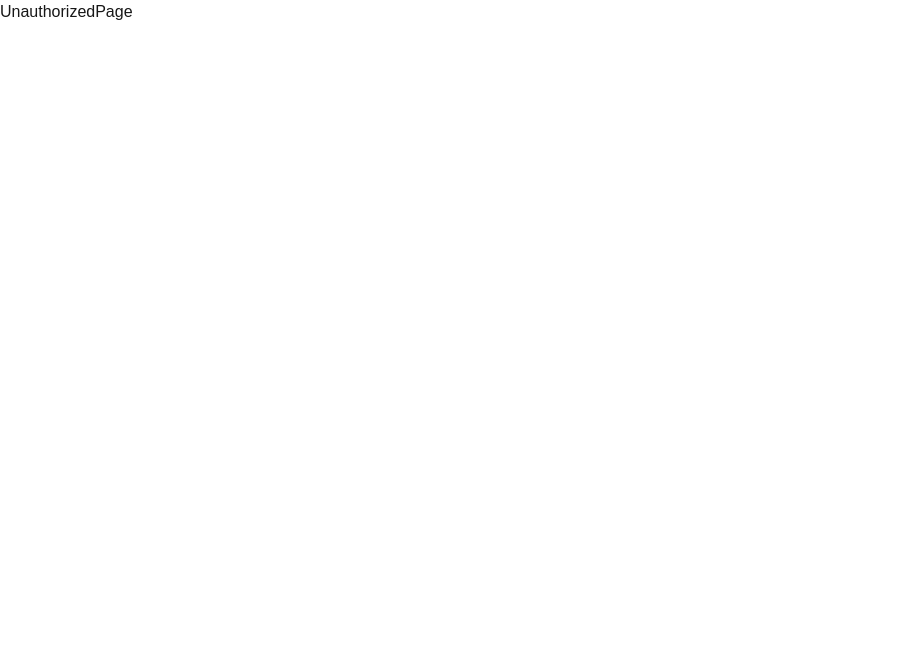
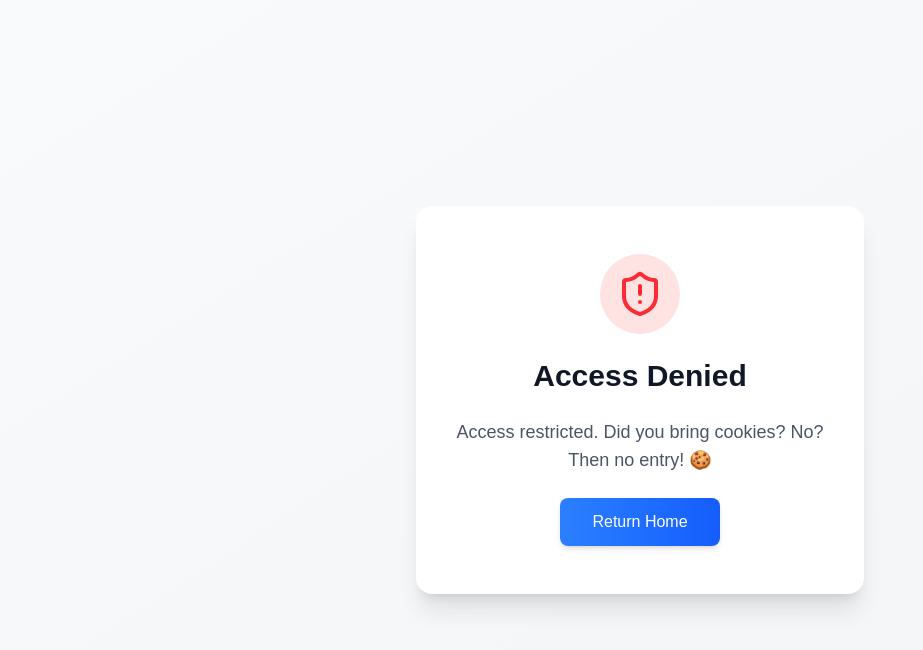
Before and after one commit to DevFreAkeD/role-based-authentication-using-next.js-and-auth0, a Next.js app: page /unauthorized in a window 1280 px wide. Shown: the top 650 px of the page, without its empty margins (0-923 px from the left). Built offline with nearby package versions, Linux system fonts and the light colour scheme.

Commit message:
Update page.tsx

```diff
--- a/app/unauthorized/page.tsx
+++ b/app/unauthorized/page.tsx
@@ -1,7 +1,43 @@
-import React from 'react'
+import Link from "next/link";
+import { ShieldAlert } from "lucide-react";
+
+const warningMessages = [
+  "Oops! Looks like you took a wrong turn into Admin Land. No tourists allowed! 😆",
+  "Access Denied! Did you really think you could sneak in? Nice try. 😏",
+  "This page is for VIPs only. Your name isn’t on the list… yet. 🤷‍♂️",
+  "Error 403: You shall not pass! (Gandalf’s orders) 🧙‍♂️",
+  "This is a restricted area. Are you the chosen one? Nope, not today. ❌",
+  "🚨 Security Alert: We caught you trying to access forbidden territory! Back to safety.",
+  "Oops! No backstage passes available. Try bribing the admin with coffee. ☕",
+  "This page is like a secret club. And you… well, you’re not on the guest list. 🎫",
+  "Permission denied. But hey, at least you tried. 😂",
+  "Access restricted. Did you bring cookies? No? Then no entry! 🍪",
+];
+
+// Pick a random funny message
+const randomMessage = warningMessages[Math.floor(Math.random() * warningMessages.length)];
 
 export default function UnauthorizedPage() {
   return (
-    <div>UnauthorizedPage</div>
-  )
+    <section className="min-h-screen flex items-center justify-center bg-gradient-to-br from-gray-50 to-gray-100 p-6">
+      <div className="bg-white rounded-2xl shadow-xl px-10 py-12 max-w-md w-full text-center space-y-6">
+        {/* Warning Icon */}
+        <div className="w-20 h-20 bg-red-100 rounded-full flex items-center justify-center mx-auto">
+          <ShieldAlert className="w-12 h-12 text-red-500" />
+        </div>
+
+        {/* Title & Random Message */}
+        <h1 className="text-3xl font-extrabold text-gray-900">Access Denied</h1>
+        <p className="text-gray-600 text-lg">{randomMessage}</p>
+
+        {/* Redirect Button */}
+        <Link
+          href="/"
+          className="inline-block bg-gradient-to-r from-blue-500 to-blue-600 text-white px-8 py-3 rounded-lg font-medium transition-all duration-200 shadow-md hover:shadow-lg hover:from-blue-600 hover:to-blue-700"
+        >
+          Return Home
+        </Link>
+      </div>
+    </section>
+  );
 }
```
